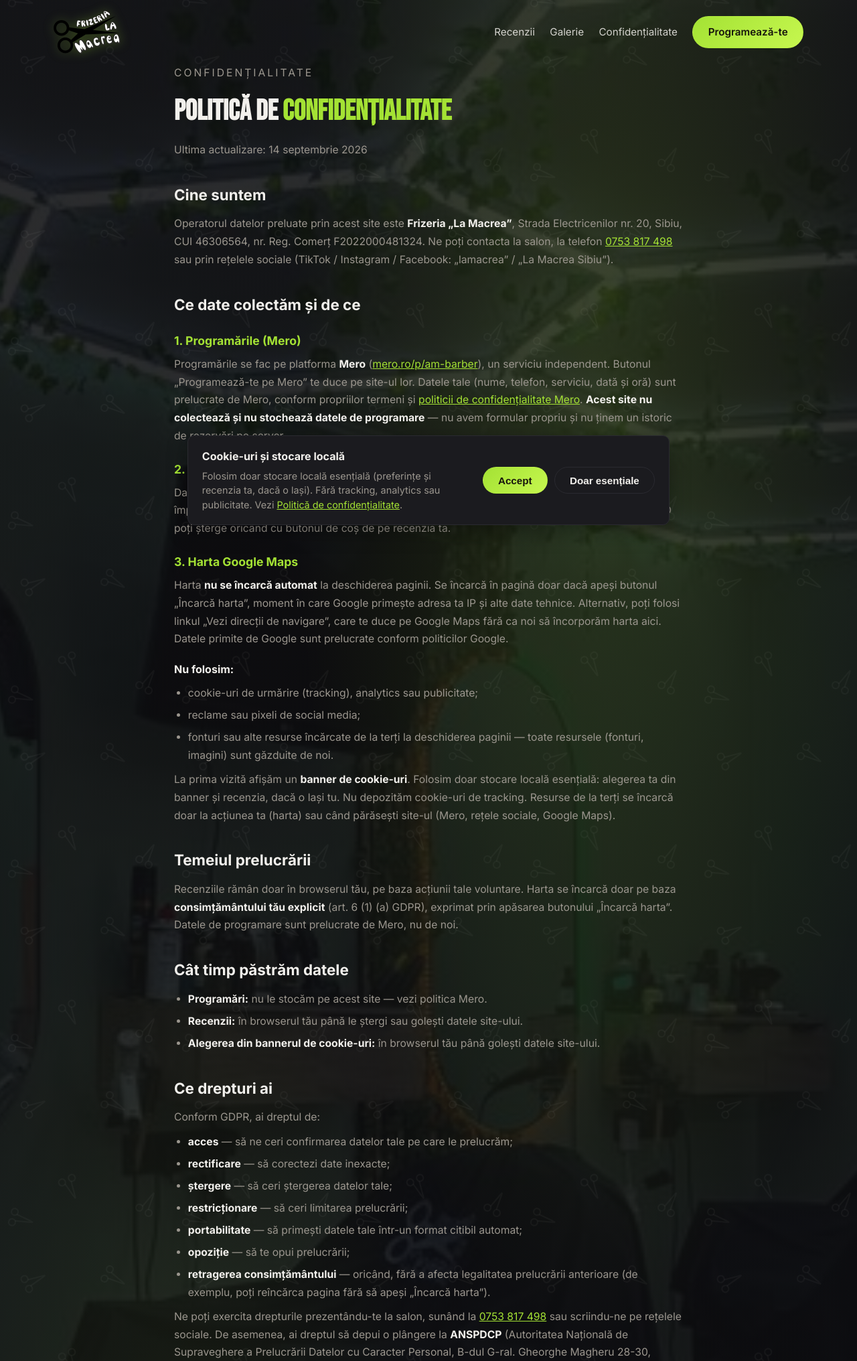
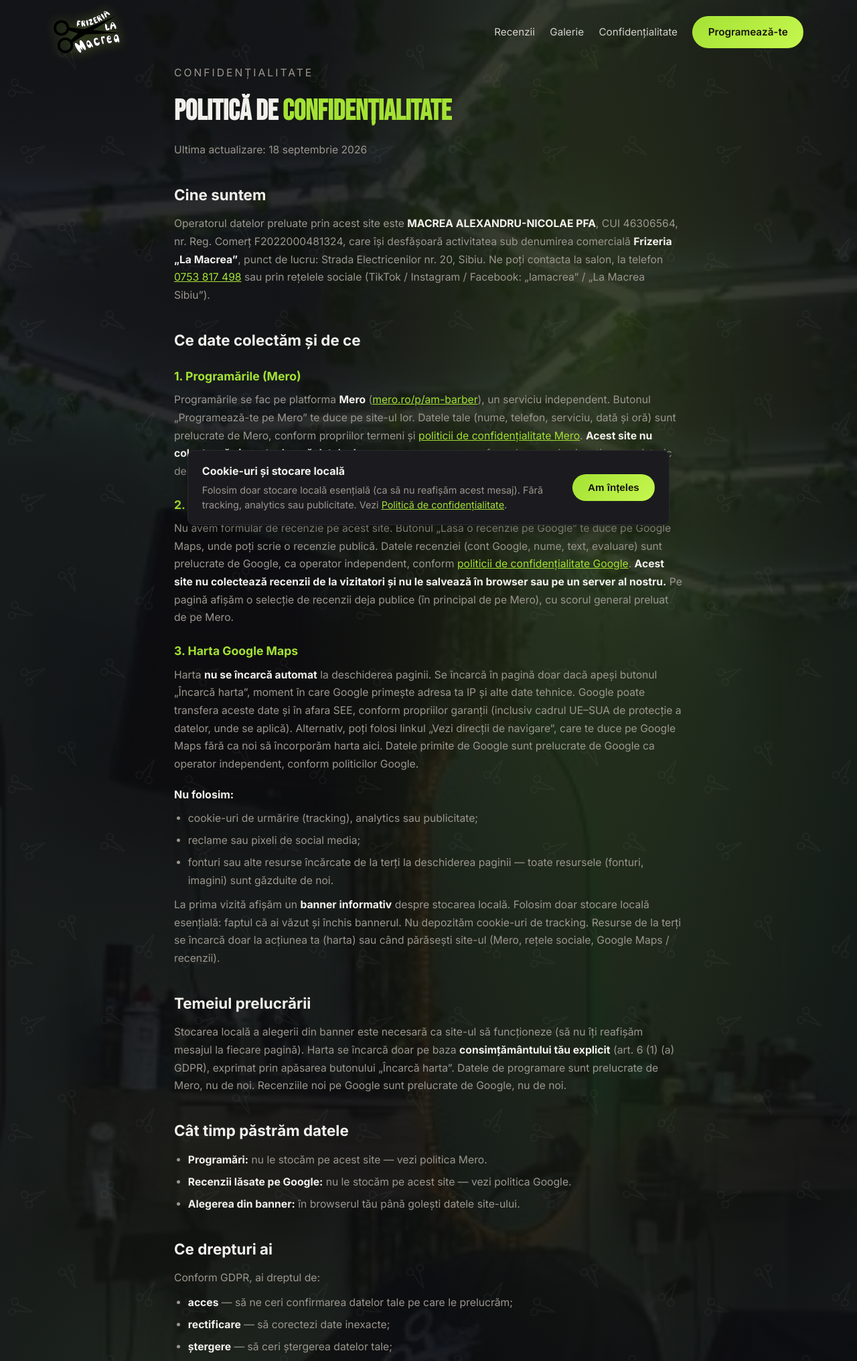
Before and after one commit to stefanarctic/amc-barbershop, a PHP site: page /politica-confidentialitate.html in a window 1280 px wide. Shown: the top 2032 px of the page at 67% size. Run offline with PHP 8.4, Linux system fonts and the light colour scheme.

Commit message:
Modificat sectiunea de recenzii

```diff
--- a/politica-confidentialitate.html
+++ b/politica-confidentialitate.html
@@ -32,12 +32,15 @@
     <div class="container policy-content">
       <p class="section-kicker">Confidențialitate</p>
       <h1 class="section-title left">Politică de <span class="gold">confidențialitate</span></h1>
-      <p class="muted">Ultima actualizare: 14 septembrie 2026</p>
+      <p class="muted">Ultima actualizare: 18 septembrie 2026</p>
 
       <h2>Cine suntem</h2>
       <p>
-        Operatorul datelor preluate prin acest site este <strong>Frizeria „La Macrea”</strong>,
-        Strada Electricenilor nr. 20, Sibiu, CUI 46306564, nr. Reg. Comerț F2022000481324.
+        Operatorul datelor preluate prin acest site este
+        <strong>MACREA ALEXANDRU-NICOLAE PFA</strong>, CUI 46306564,
+        nr. Reg. Comerț F2022000481324, care își desfășoară activitatea sub denumirea
+        comercială <strong>Frizeria „La Macrea”</strong>, punct de lucru:
+        Strada Electricenilor nr. 20, Sibiu.
         Ne poți contacta la salon, la telefon
         <a href="tel:+40753817498">0753 817 498</a>
         sau prin rețelele sociale (TikTok / Instagram / Facebook: „lamacrea” / „La Macrea Sibiu”).
@@ -58,19 +61,26 @@
 
       <h3>2. Recenziile</h3>
       <p>
-        Dacă lași o recenzie, se salvează <strong>doar în browserul tău</strong>
-        și este afișată doar pe dispozitivul tău, împreună cu numele
-        pe care l-ai scris. Nu ajunge pe niciun server și nu este vizibilă altor vizitatori.
-        O poți șterge oricând cu butonul de coș de pe recenzia ta.
+        Nu avem formular de recenzie pe acest site. Butonul „Lasă o recenzie pe Google”
+        te duce pe Google Maps, unde poți scrie o recenzie publică. Datele recenziei
+        (cont Google, nume, text, evaluare) sunt prelucrate de Google, ca operator
+        independent, conform
+        <a href="https://policies.google.com/privacy" target="_blank" rel="noopener">politicii de confidențialitate Google</a>.
+        <strong>Acest site nu colectează recenzii de la vizitatori și nu le salvează
+        în browser sau pe un server al nostru.</strong>
+        Pe pagină afișăm o selecție de recenzii deja publice (în principal de pe Mero),
+        cu scorul general preluat de pe Mero.
       </p>
 
       <h3>3. Harta Google Maps</h3>
       <p>
         Harta <strong>nu se încarcă automat</strong> la deschiderea paginii. Se încarcă în pagină
         doar dacă apeși butonul „Încarcă harta”, moment în care Google primește adresa ta IP
-        și alte date tehnice. Alternativ, poți folosi linkul „Vezi direcții de navigare”,
+        și alte date tehnice. Google poate transfera aceste date și în afara SEE, conform
+        propriilor garanții (inclusiv cadrul UE–SUA de protecție a datelor, unde se aplică).
+        Alternativ, poți folosi linkul „Vezi direcții de navigare”,
         care te duce pe Google Maps fără ca noi să încorporăm harta aici. Datele primite de
-        Google sunt prelucrate conform politicilor Google.
+        Google sunt prelucrate de Google ca operator independent, conform politicilor Google.
       </p>
 
       <h4>Nu folosim:</h4>
@@ -80,25 +90,27 @@
         <li>fonturi sau alte resurse încărcate de la terți la deschiderea paginii — toate resursele (fonturi, imagini) sunt găzduite de noi.</li>
       </ul>
       <p>
-        La prima vizită afișăm un <strong>banner de cookie-uri</strong>. Folosim doar
-        stocare locală esențială: alegerea ta din banner și recenzia, dacă o lași tu.
+        La prima vizită afișăm un <strong>banner informativ</strong> despre stocarea locală.
+        Folosim doar stocare locală esențială: faptul că ai văzut și închis bannerul.
         Nu depozităm cookie-uri de tracking. Resurse de la terți se încarcă
-        doar la acțiunea ta (harta) sau când părăsești site-ul (Mero, rețele sociale, Google Maps).
+        doar la acțiunea ta (harta) sau când părăsești site-ul (Mero, rețele sociale, Google Maps / recenzii).
       </p>
 
       <h2>Temeiul prelucrării</h2>
       <p>
-        Recenziile rămân doar în browserul tău, pe baza acțiunii tale voluntare.
-        Harta se încarcă doar pe baza <strong>consimțământului tău explicit</strong>
+        Stocarea locală a alegerii din banner este necesară ca site-ul să funcționeze
+        (să nu îți reafișăm mesajul la fiecare pagină). Harta se încarcă doar pe baza
+        <strong>consimțământului tău explicit</strong>
         (art. 6 (1) (a) GDPR), exprimat prin apăsarea butonului „Încarcă harta”.
-        Datele de programare sunt prelucrate de Mero, nu de noi.
+        Datele de programare sunt prelucrate de Mero, nu de noi. Recenziile noi pe Google
+        sunt prelucrate de Google, nu de noi.
       </p>
 
       <h2>Cât timp păstrăm datele</h2>
       <ul>
         <li><strong>Programări:</strong> nu le stocăm pe acest site — vezi politica Mero.</li>
-        <li><strong>Recenzii:</strong> în browserul tău până le ștergi sau golești datele site-ului.</li>
-        <li><strong>Alegerea din bannerul de cookie-uri:</strong> în browserul tău până golești datele site-ului.</li>
+        <li><strong>Recenzii lăsate pe Google:</strong> nu le stocăm pe acest site — vezi politica Google.</li>
+        <li><strong>Alegerea din banner:</strong> în browserul tău până golești datele site-ului.</li>
       </ul>
 
       <h2>Ce drepturi ai</h2>
@@ -128,8 +140,10 @@
         consimțământul tău. Îți recomandăm să folosești un dispozitiv și un browser la zi.
       </p>
       <p>
-        Când încarci harta, <strong>Google Ireland Limited</strong> acționează ca persoană
-        împuternicită pentru afișarea hărții. Pentru programări, operatorul datelor este Mero.
+        Când încarci harta sau apeși „Lasă o recenzie pe Google” / „Vezi direcții de navigare”,
+        <strong>Google Ireland Limited</strong> (și, după caz, alte entități Google) acționează
+        ca operator independent — nu ca persoană împuternicită a salonului.
+        Pentru programări, operatorul datelor este Mero.
       </p>
 
       <h2>Modificări ale politicii</h2>
@@ -149,8 +163,8 @@
       </div>
       <p>Electricenilor nr. 20, Sibiu · Frizerie &amp; Barber Shop</p>
       <p class="muted small legal-ids">
-        Frizeria „La Macrea” · CUI: 46306564 · Nr. Reg. Comerț: F2022000481324<br>
-        Sediul: Strada Electricenilor nr. 20, Sibiu · Tel: <a href="tel:+40753817498">0753 817 498</a>
+        MACREA ALEXANDRU-NICOLAE PFA · Frizeria „La Macrea” · CUI: 46306564 · Nr. Reg. Comerț: F2022000481324<br>
+        Punct de lucru: Strada Electricenilor nr. 20, Sibiu · Tel: <a href="tel:+40753817498">0753 817 498</a>
       </p>
       <p class="muted small">© 2026 Frizeria „La Macrea”. Toate drepturile rezervate.</p>
       <p class="muted small footer-links">
```
Also changed, not shown: css/style.css (+10 -36 lines), index.html (+15 -21 lines), js/script.js (+21 -40 lines), termeni-conditii.html (+14 -12 lines).
